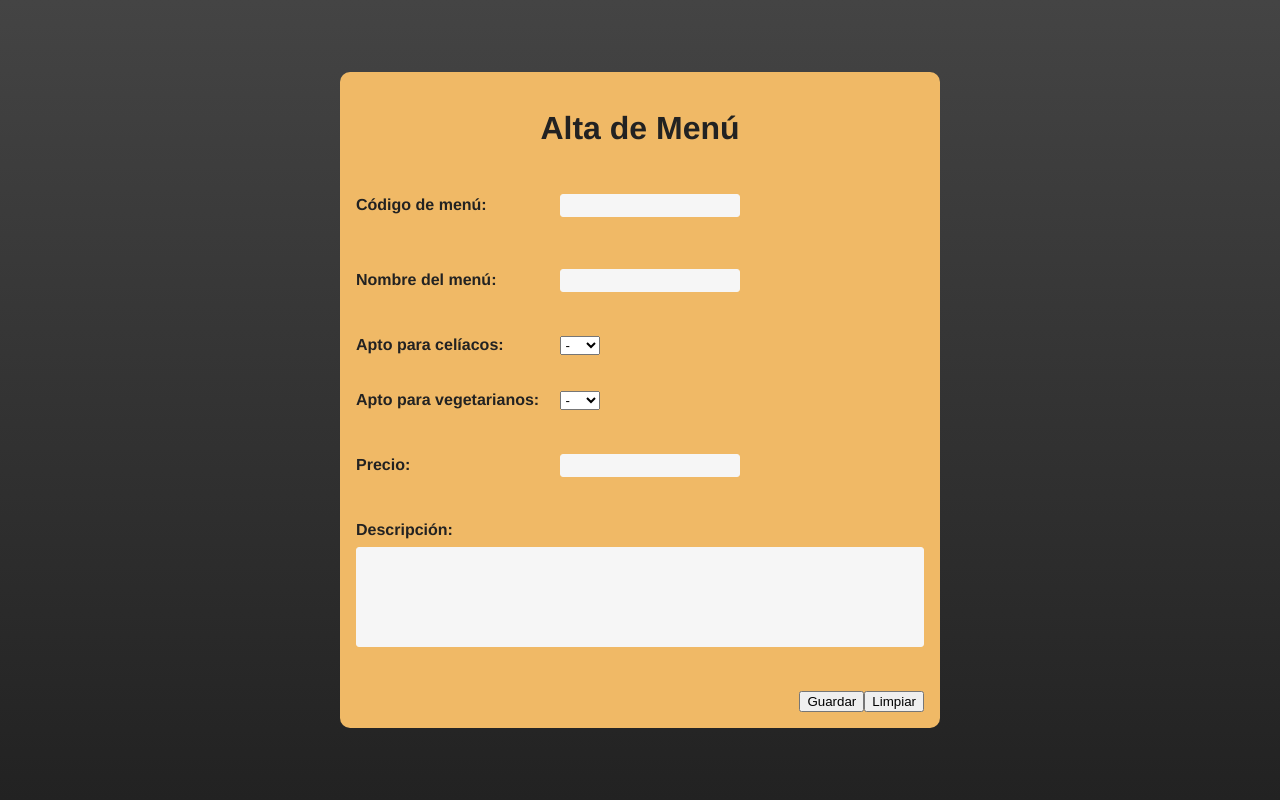
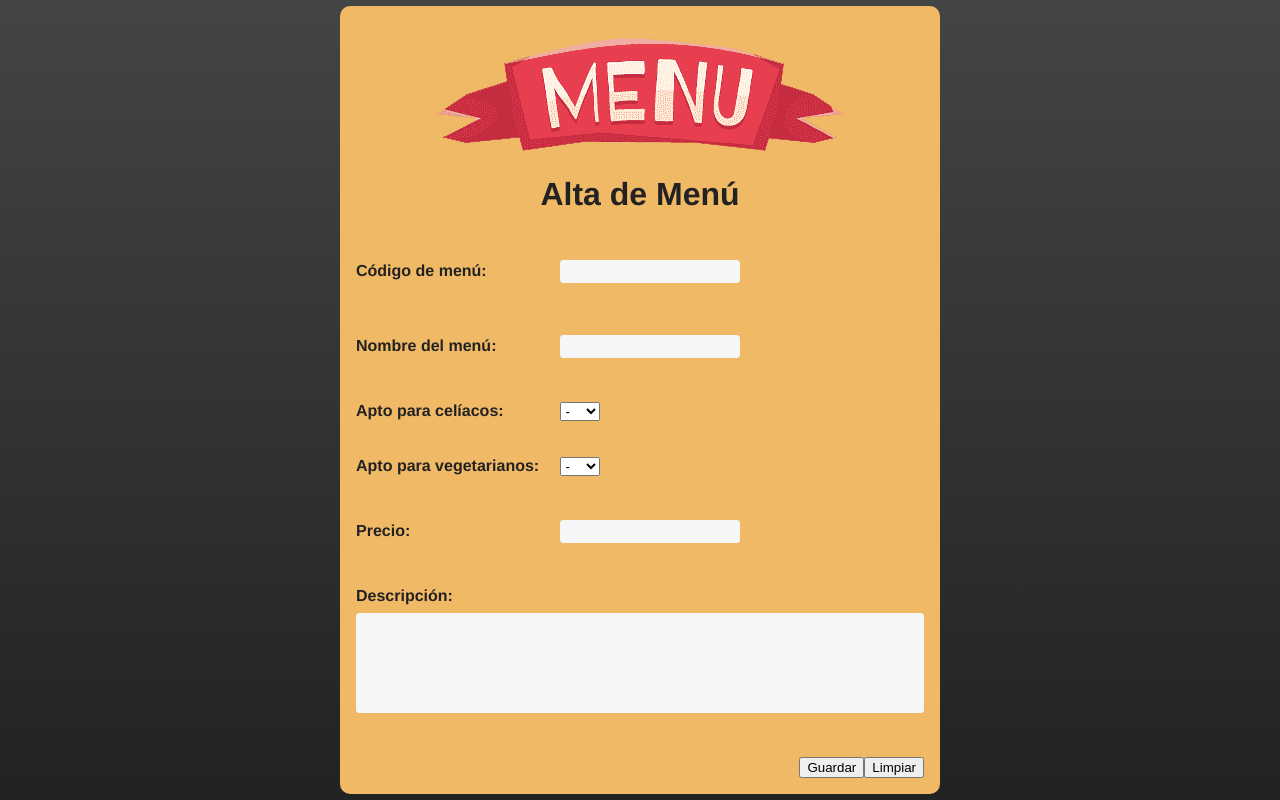
Before and after one commit to CaroBima/AltaMenu, a plain HTML site: page index.html in a window 1280 px wide. Drawn offline with Linux system fonts and the light colour scheme.

Commit message:
agregando imagen

```diff
--- a/css/style.css
+++ b/css/style.css
@@ -24,6 +24,11 @@ body{
 }
 
 h1 {
+  text-align: center;
+}
+
+p.centrado {
+  float: center;
   text-align: center;
 }
 
--- a/index.html
+++ b/index.html
@@ -12,6 +12,9 @@
       <div class="abs-center">
         <!-- Inicio del formulario-->
         <form class="formularioMenu" action="index.html" method="post">
+          <p class="centrado">
+            <img src="images/menuok.png" alt="Menúes">
+          </p>
           <h1>Alta de Menú</h1><br>
           <div class="form-group">
             <!-- para el ingreso del codigo de menú -->
```
Also changed, not shown: images/menuok.png (added).
